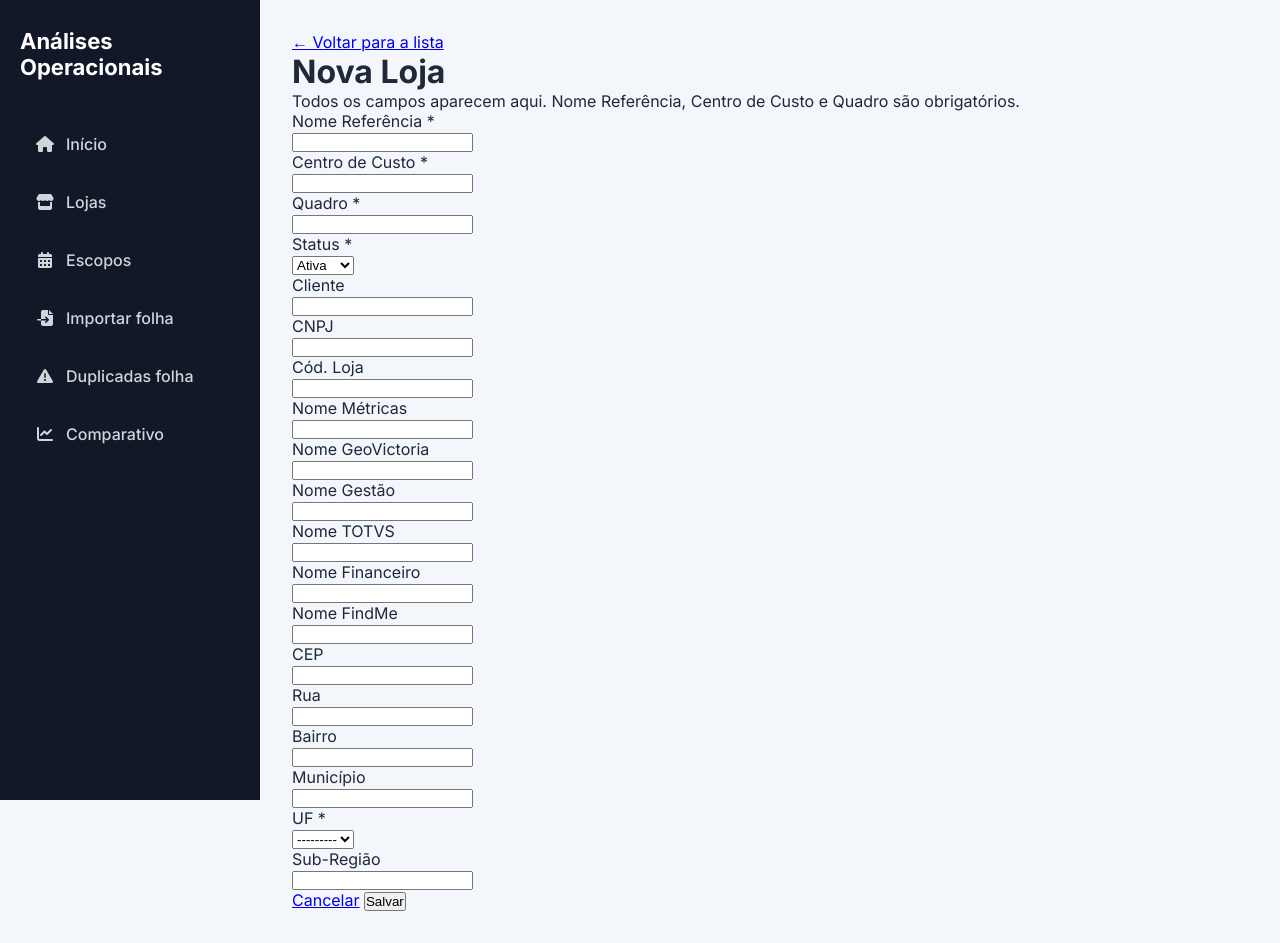
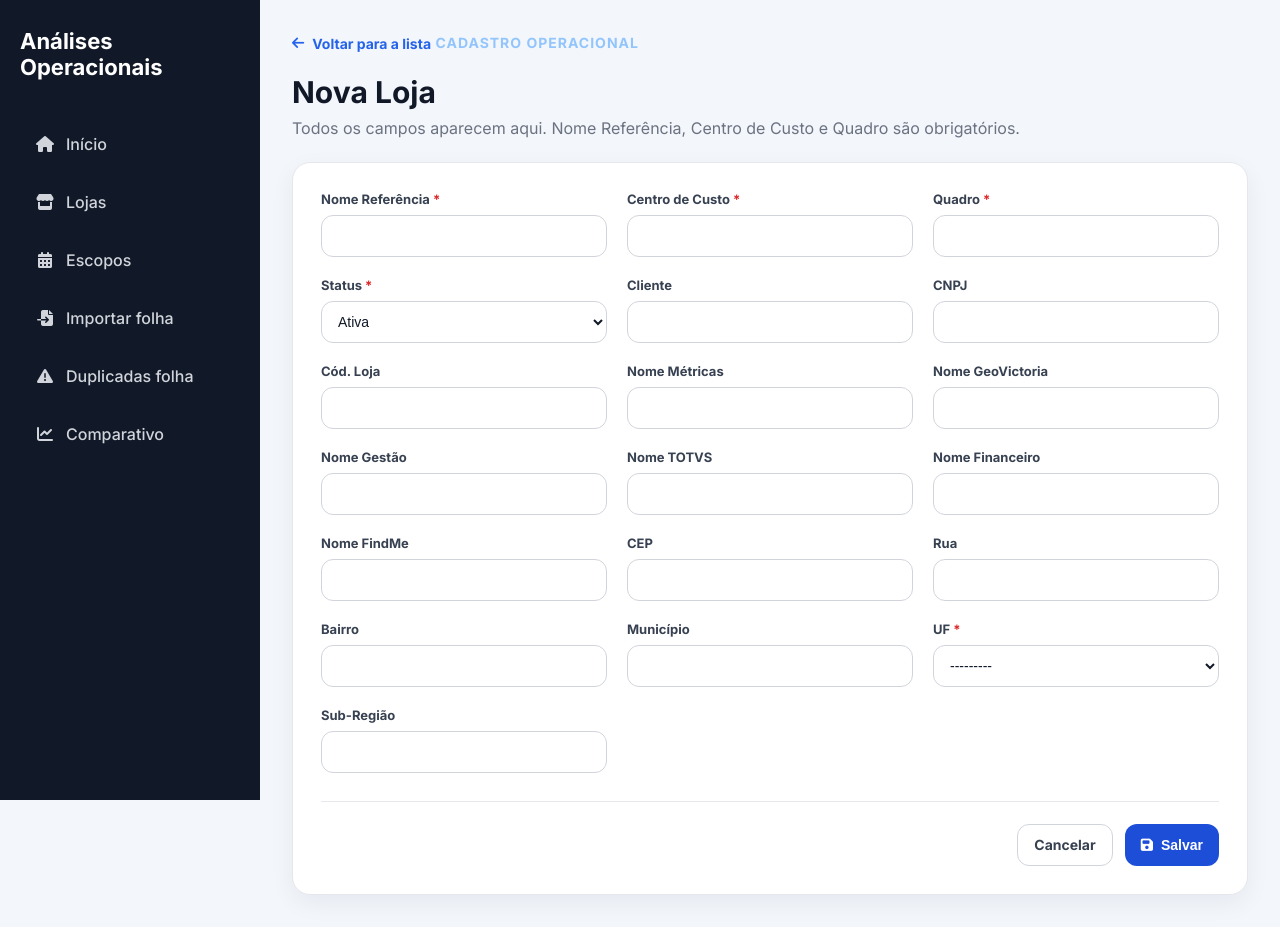
Before and after one commit to guisatoru/analises-operacionais, a Django app: page /lojas/nova/ in a window 1280 px wide. After the commit the page ends 921 px from the top, so only its background shows below. Run offline with Django 5.2, Linux system fonts and the light colour scheme.

Commit message:
Style store form page

```diff
--- a/lojas/static/lojas/css/pages/lojas.css
+++ b/lojas/static/lojas/css/pages/lojas.css
@@ -161,3 +161,150 @@
         width: 100%;
     }
 }
+
+.back-link {
+    display: inline-flex;
+    align-items: center;
+    gap: 8px;
+
+    margin-bottom: 16px;
+
+    color: #2563eb;
+
+    font-size: 14px;
+    font-weight: 700;
+
+    text-decoration: none;
+}
+
+.back-link:hover {
+    color: #1e40af;
+}
+
+.form-card {
+    background-color: #ffffff;
+
+    border: 1px solid #e5e7eb;
+
+    border-radius: 18px;
+
+    padding: 28px;
+
+    box-shadow: 0 8px 24px rgba(15, 23, 42, 0.06);
+}
+
+.store-form {
+    width: 100%;
+}
+
+.form-grid {
+    display: grid;
+
+    grid-template-columns: repeat(3, 1fr);
+
+    gap: 20px;
+}
+
+.form-group textarea {
+    width: 100%;
+
+    min-height: 120px;
+
+    border: 1px solid #d1d5db;
+
+    border-radius: 12px;
+
+    padding: 10px 12px;
+
+    color: #111827;
+
+    background-color: #ffffff;
+
+    font-size: 14px;
+
+    resize: vertical;
+
+    transition: 0.2s;
+}
+
+.form-group textarea:focus {
+    outline: none;
+
+    border-color: #2563eb;
+
+    box-shadow: 0 0 0 3px rgba(37, 99, 235, 0.14);
+}
+
+.required-mark {
+    color: #dc2626;
+}
+
+.form-help-text {
+    display: block;
+
+    margin-top: 6px;
+
+    color: #6b7280;
+
+    font-size: 12px;
+}
+
+.form-error {
+    display: block;
+
+    margin-top: 6px;
+
+    color: #dc2626;
+
+    font-size: 12px;
+    font-weight: 700;
+}
+
+.form-alert {
+    margin-bottom: 18px;
+
+    padding: 14px 16px;
+
+    border: 1px solid #fecaca;
+
+    border-radius: 14px;
+
+    background-color: #fef2f2;
+
+    color: #991b1b;
+
+    font-size: 14px;
+    font-weight: 700;
+}
+
+.form-actions {
+    display: flex;
+    justify-content: flex-end;
+    gap: 12px;
+
+    margin-top: 28px;
+
+    padding-top: 22px;
+
+    border-top: 1px solid #e5e7eb;
+}
+
+@media (max-width: 1100px) {
+    .form-grid {
+        grid-template-columns: repeat(2, 1fr);
+    }
+}
+
+@media (max-width: 700px) {
+    .form-card {
+        padding: 22px;
+    }
+
+    .form-grid {
+        grid-template-columns: 1fr;
+    }
+
+    .form-actions {
+        flex-direction: column-reverse;
+    }
+}
--- a/lojas/templates/lojas/loja_form.html
+++ b/lojas/templates/lojas/loja_form.html
@@ -3,42 +3,67 @@
 {% block titulo %}{{ titulo }}{% endblock %}
 
 {% block content %}
-<header>
-    <p><a href="{% url 'lista_lojas' %}">&larr; Voltar para a lista</a></p>
+<div class="page-title-row">
+    <div>
+        <a class="back-link" href="{% url 'lista_lojas' %}">
+            <i class="fa-solid fa-arrow-left"></i>
+            Voltar para a lista
+        </a>
+
+        <span class="page-eyebrow">Cadastro operacional</span>
         <h1>{{ titulo }}</h1>
+
         {% if subtitulo %}
             <p>{{ subtitulo }}</p>
         {% endif %}
-</header>
+    </div>
+</div>
 
 {% if form.non_field_errors %}
-    <div role="alert">
+    <div class="form-alert" role="alert">
         {{ form.non_field_errors }}
     </div>
 {% endif %}
 
-<form method="post" novalidate>
+<section class="form-card">
+    <form method="post" novalidate class="store-form">
         {% csrf_token %}
 
+        <div class="form-grid">
             {% for campo in form %}
-        <p>
+                <div class="form-group">
                     <label for="{{ campo.id_for_label }}">
                         {{ campo.label }}
-                {% if campo.field.required %}<span aria-label="obrigatório">*</span>{% endif %}
-            </label><br>
+                        {% if campo.field.required %}
+                            <span class="required-mark" aria-label="obrigatório">*</span>
+                        {% endif %}
+                    </label>
+
                     {{ campo }}
+
                     {% if campo.help_text %}
-                <small>{{ campo.help_text }}</small>
+                        <small class="form-help-text">{{ campo.help_text }}</small>
                     {% endif %}
+
                     {% if campo.errors %}
-                <span role="alert">{{ campo.errors|join:" " }}</span>
+                        <span class="form-error" role="alert">
+                            {{ campo.errors|join:" " }}
+                        </span>
                     {% endif %}
-        </p>
+                </div>
             {% endfor %}
+        </div>
 
-    <p>
-        <a href="{% url 'lista_lojas' %}">Cancelar</a>
-        <button type="submit">Salvar</button>
-    </p>
+        <div class="form-actions">
+            <a class="secondary-action-button" href="{% url 'lista_lojas' %}">
+                Cancelar
+            </a>
+
+            <button type="submit" class="primary-action-button">
+                <i class="fa-solid fa-floppy-disk"></i>
+                Salvar
+            </button>
+        </div>
     </form>
+</section>
 {% endblock %}
--- a/lojas/templates/lojas/loja_list.html
+++ b/lojas/templates/lojas/loja_list.html
@@ -20,7 +20,7 @@
     <form method="get" class="filter-form">
         <div class="form-group">
             <label for="id-busca">Nome referência</label>
-            <input type="text" name="busca" id="id-busca" value="{{ busca }}" placeholder="Ex.: SP-CENTRO">
+            <input type="text" name="busca" id="id-busca" value="{{ busca }}" placeholder="Ex.: ASSAÍ BAURU">
         </div>
 
         <div class="form-group">
```
Lines whose indentation alone changed are shown as unchanged.
